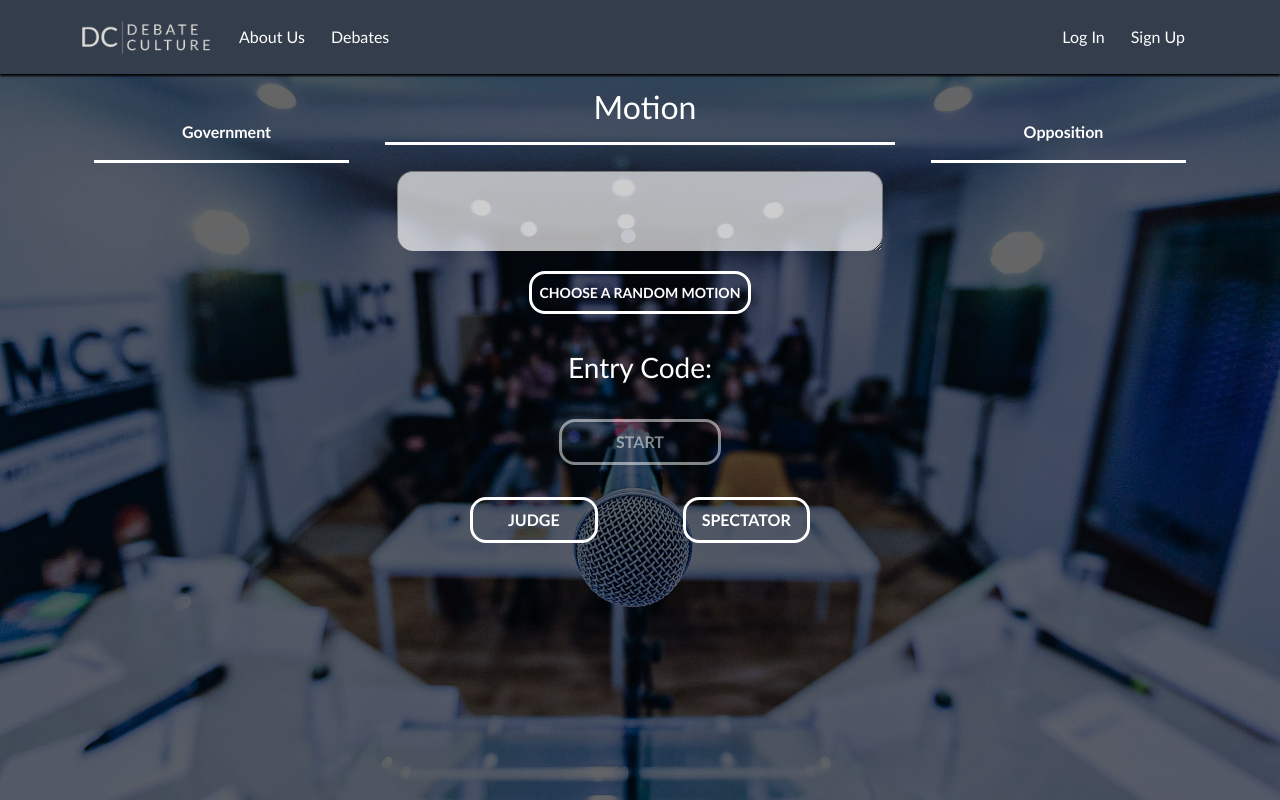
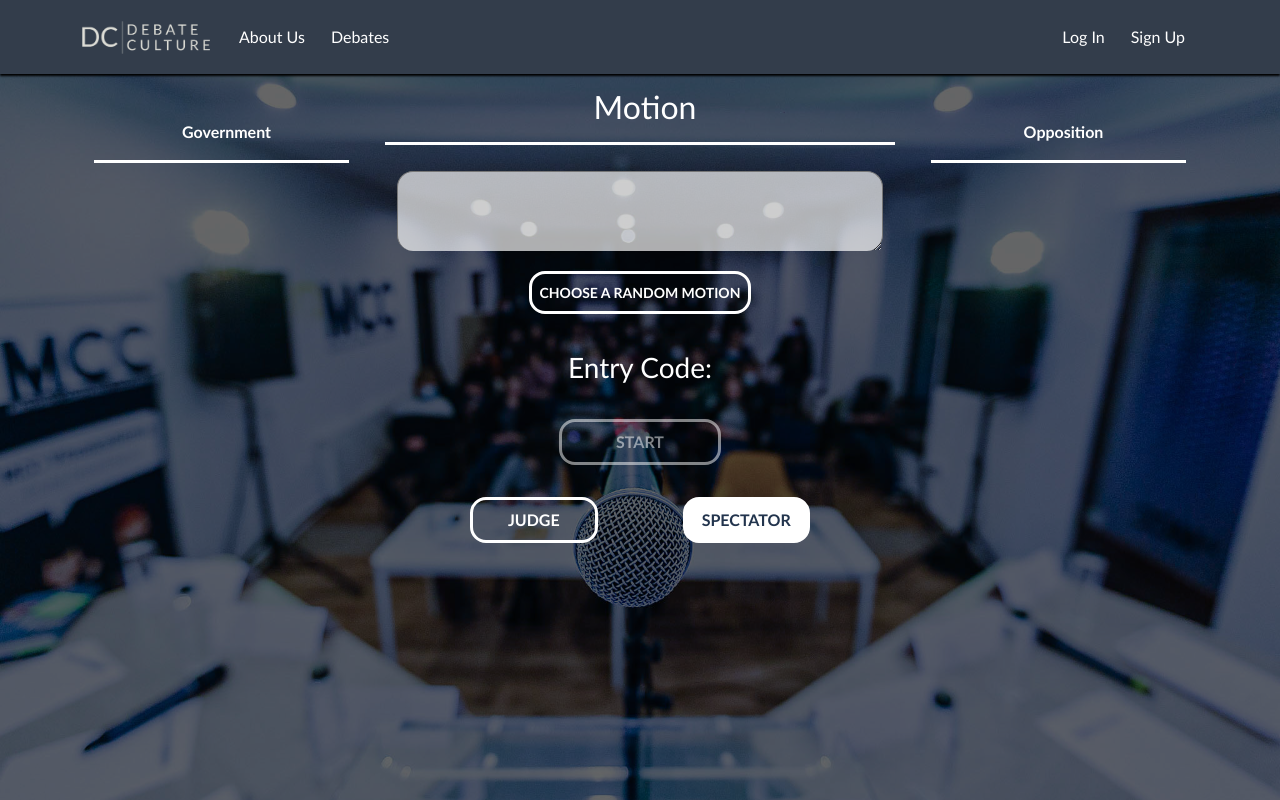
Before and after one commit to 917-SzaboBalazs/debate_app, a React (Create React App) app in the folder frontend/: page /new-debate in a window 1280 px wide. Built offline with nearby package versions, Linux system fonts and the light colour scheme; no server answers.

Commit message:
frontend#40

```diff
--- a/frontend/src/pages/NewDebate/NewDebate.css
+++ b/frontend/src/pages/NewDebate/NewDebate.css
@@ -83,9 +83,10 @@
     font-weight: bold;
     text-transform: uppercase;
     transition: .3s;
+    cursor: pointer;
 }
 
-.new-debate--button:not(.new-debate--button-disabled):active {
+.new-debate--button:not(.new-debate--button-disabled):active, .new-debate--selected-button {
     color: var(--mcc-kek);
     background-color: white;
     transition: .3s;
--- a/frontend/src/pages/NewDebate/NewDebate.jsx
+++ b/frontend/src/pages/NewDebate/NewDebate.jsx
@@ -194,21 +194,13 @@ function NewDebate() {
                         </div>
                         <div className="row new-debate--judge--spectator justify-content-evenly">
                             <div
-                                className="
-                                    new-debate--spectator-col
-                                    new-debate--button
-                                    col-3 white-text
-                                    text-center"
+                                className={"new-debate--spectator-col new-debate--button col-3 white-text text-center" + (currRole === 'judge' ? ' new-debate--selected-button' : '')}
                                     onClick={() => handleChoose('judge', null, setCurrRole)}
                                 >
                                 judge
                             </div>
                             <div
-                                className="
-                                    new-debate--spectator-col
-                                    new-debate--button
-                                    col-3 white-text
-                                    text-center"
+                                className={"new-debate--spectator-col new-debate--button col-3 white-text text-center" + (currRole === 'spectator' ? ' new-debate--selected-button' : '')}
                                     onClick={() => handleChoose('spectator', null, setCurrRole)}
                                 >
                                 spectator
--- a/frontend/src/pages/NewDebate/NewDebateMobile.jsx
+++ b/frontend/src/pages/NewDebate/NewDebateMobile.jsx
@@ -190,21 +190,13 @@ function NewDebateMobile() {
 
                 <div className="new-debate--spectator  row justify-content-evenly">
                     <div
-                                className="
-                                    new-debate--spectator-col
-                                    new-debate--button
-                                    col-4 white-text
-                                    text-center"
-                                    onClick={() => { handleChoose('judge', null, setCurrRole); window.scrollTo(0, document.body.scrollHeight); }}
-                                >
-                                judge
-                            </div>
+                        className={"new-debate--spectator-col new-debate--button col-4 white-text text-center" + (currRole === 'judge' ? ' new-debate--selected-button' : '') }
+                            onClick={() => { handleChoose('judge', null, setCurrRole); window.scrollTo(0, document.body.scrollHeight); }}
+                        >
+                        judge
+                        </div>
                     <div
-                        className="
-                            new-debate--spectator-col
-                            new-debate--button
-                            col-4 white-text
-                            text-center"
+                        className={"new-debate--spectator-col new-debate--button col-4 white-text text-center" + (currRole === 'spectator' ? ' new-debate--selected-button' : '') }
                             onClick={() => handleChoose('spectator', null, setCurrRole)}
                         >
                         spectator
```
